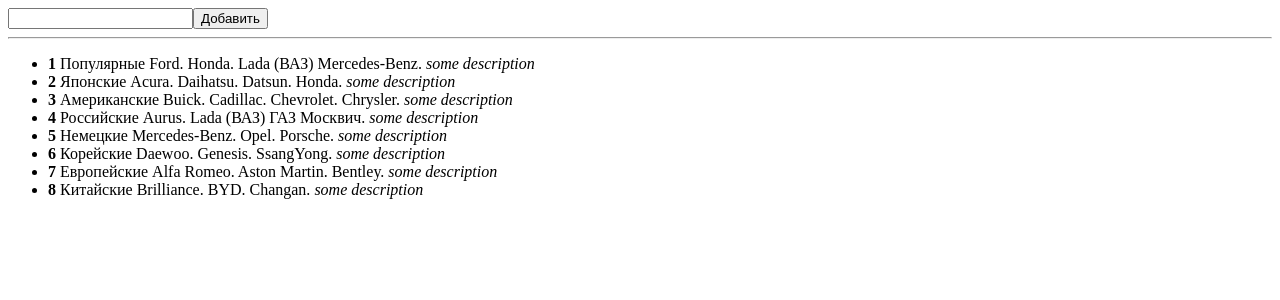
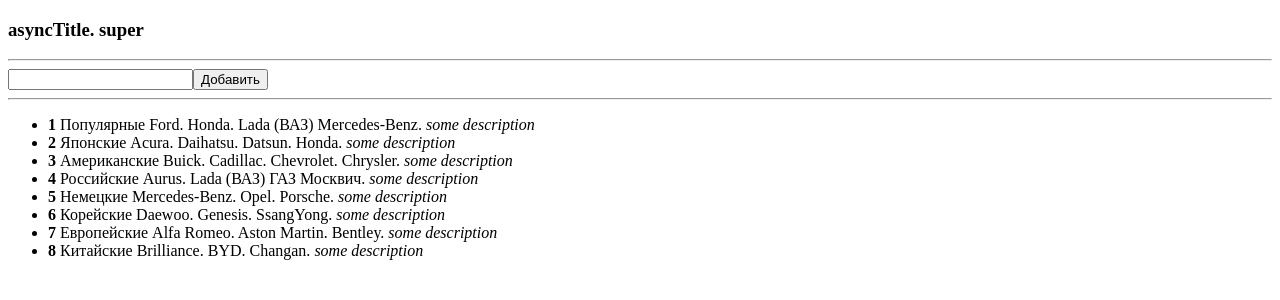
Before and after one commit to Obazure/ANGULAR-MARATHON, an Angular app: page / in a window 1280 px wide. Shown: the top 300 px of the page. Built offline with nearby package versions, Linux system fonts and the light colour scheme.

Commit message:
29  lesson done

```diff
--- a/src/app/my-filtering/my-filtering.component.html
+++ b/src/app/my-filtering/my-filtering.component.html
@@ -1,5 +1,7 @@
 <div class="container">
     <div class="col-xs-8 col-xs-offset-2">
+        <h3>{{asyncTitle | async}}</h3>
+        <hr/>
         <input type="text" class="form-control" [(ngModel)]="searchQueue">
         <button class="bt btn-primary" (click)="addCar()">Добавить</button>
         <hr>
--- a/src/app/my-filtering/my-filtering.component.ts
+++ b/src/app/my-filtering/my-filtering.component.ts
@@ -1,4 +1,5 @@
 import {Component, OnInit} from '@angular/core';
+import {of} from "rxjs/internal/observable/of";
 
 @Component({
     selector: 'app-my-filtering',
@@ -6,6 +7,9 @@ import {Component, OnInit} from '@angular/core';
     styleUrls: ['./my-filtering.component.css']
 })
 export class MyFilteringComponent implements OnInit {
+
+    asyncTitle;
+
     searchQueue = '';
     cars = [
         {name: 'Популярные Ford. Honda. Lada (ВАЗ) Mercedes-Benz.', description: 'some description'},
@@ -22,6 +26,9 @@ export class MyFilteringComponent implements OnInit {
     }
 
     ngOnInit() {
+        setTimeout(() => {
+            this.asyncTitle = of('asyncTitle. super');
+        }, 3000)
     }
 
     addCar() {
```
